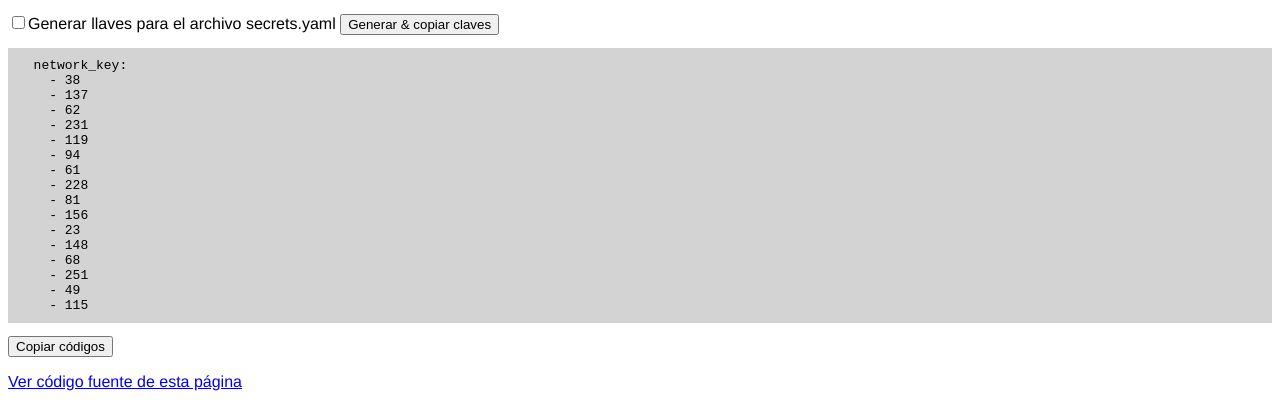
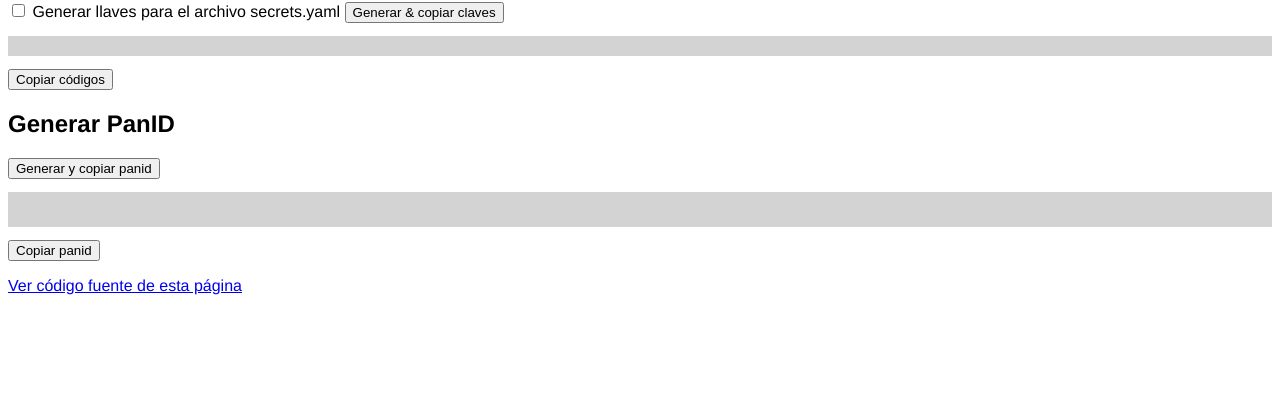
Before and after one commit to gtrabanco/zigbeekeysgenerator, a plain HTML site: page index.html in a window 1280 px wide. Shown: the part 423-830 px from the top of the page. After the commit the page ends 800 px from the top, so only its background shows below. Drawn offline with Linux system fonts and the light colour scheme.

Commit message:
Added panid

```diff
--- a/assets/main.js
+++ b/assets/main.js
@@ -36,14 +36,25 @@ function enteroAleatorio(minimo, maximo) {
     return Math.floor(Math.random() * (maximo - minimo + 1)) + minimo
 }
 
-function copiar_codigos() {
+function copiar(str) {
     const el = document.createElement('textarea')
-    el.value = document.getElementById('keys').innerHTML
-    el.setAttribute('readonly','')
-    document.body.appendChild(el);
-    el.select();
-    document.execCommand('copy');
-    document.body.removeChild(el);
+    el.value = str
+    el.setAttribute('readonly', '');
+    document.body.appendChild(el)
+        .select()
+        .execCommand('copy');
+    document.removeChild(el);
+}
+
+function generar_mostrar_panid() {
+    const panid = document.getElementById('#panid');
+    panid.innerHTML.value=enteroAleatorio(0, 65534);
+}
+
+function copiar_panid() {
+    const el = document.createElement('textarea')
+    const panid = document.getElementById('panidCode');
+    el.value
 }
 
 window.addEventListener("load", function() {
@@ -51,7 +62,16 @@ window.addEventListener("load", function() {
     let btnGen=document.getElementById('enviar')
     let btnCopy=document.getElementById('copy')
     btnGen.addEventListener('click', () => generarLlaveZigbee())
-    btnCopy.addEventListener('click', () => copiar_codigos())
+    btnCopy.addEventListener('click', () => copiar(document.getElementById('keys').innerHTML.value))
     secure.addEventListener('click', () => ver_keys())
+
+    let btnGenerarPanid = document.getElementById('generarPanid');
+    let btnCopiaPanid = document.getElementById('copiaPanid');
+
+    btnGenerarPanid.addEventListener('click', generar_mostrar_panid());
+    btnCopiaPanid.addEventListener('click', copiar(document.getElementById('panidCode').innerHTML.value))
+
+    //Start
     generarLlaveZigbee()
+    generar_mostrar_panid()
 })
--- a/index.html
+++ b/index.html
@@ -1,21 +1,30 @@
 <!DOCTYPE html>
 <html lang="es">
   <head>
-        <meta charset="UTF-8">
-        <meta name="viewport" content="width=device-width, initial-scale=1">
+    <meta charset="UTF-8" />
+    <meta name="viewport" content="width=device-width, initial-scale=1" />
     <title>Generador de claves Zigbee para Home Assistant</title>
-        <link rel="stylesheet" href="assets/style.css">
+    <link rel="stylesheet" href="assets/style.css" />
   </head>
 
   <body>
     <h1>Generador de claves Zigbee para Home Assistant</h1>
 
-        <p>Esta unidad genera de forma automática y al azar la clave de red para Zigbee con el formato necesario para Home Assistant.
-        Esta clave es sumamente importante y no cambiarla compromete la seguridad de tu sistema.</p>
+    <p>
+      Esta unidad genera de forma automática y al azar la clave de red para
+      Zigbee con el formato necesario para Home Assistant. Esta clave es
+      sumamente importante y no cambiarla compromete la seguridad de tu sistema.
+    </p>
 
     <i>LICENCIA: Atribución, no comercial, compartir igual 4.0 Internacional</i>
 
-        <p>Este script fue creado <a href="https://jsfiddle.net/8abvx6pc/">originalmente</a> por <a href="https://www.youtube.com/channel/UC61-AfFnspjffs71zmmn2Ig">Domótica fácil con Jota</a>. Siguelé!</p>
+    <p>
+      Este script fue creado
+      <a href="https://jsfiddle.net/8abvx6pc/">originalmente</a> por
+      <a href="https://www.youtube.com/channel/UC61-AfFnspjffs71zmmn2Ig"
+        >Domótica fácil con Jota</a
+      >. Siguelé!
+    </p>
 
     <table>
       <tr>
@@ -24,7 +33,13 @@
       </tr>
       <tr>
         <td width="30%"><strong>Autor(es)</strong></td>
-                <td>Jota de Domótica Fácil con Jota (twitter <a href="https://twitter.com/DomoJota"> @DomoJota</a>) | <a href="https://github.com/gtrabanco" target="_blank">Gabriel Trabanco</a></td>
+        <td>
+          Jota de Domótica Fácil con Jota (twitter
+          <a href="https://twitter.com/DomoJota"> @DomoJota</a>) |
+          <a href="https://github.com/gtrabanco" target="_blank"
+            >Gabriel Trabanco</a
+          >
+        </td>
       </tr>
       <tr>
         <td width="30%"><strong>Copyright</strong></td>
@@ -40,23 +55,52 @@
       </tr>
       <tr>
         <td width="30%"><strong>Enlace</strong></td>
-                <td><a href="https://www.youtube.com/c/domoticafacilconjota">https://www.youtube.com/c/domoticafacilconjota</a></td>
+        <td>
+          <a href="https://www.youtube.com/c/domoticafacilconjota"
+            >https://www.youtube.com/c/domoticafacilconjota</a
+          >
+        </td>
       </tr>
       <tr>
         <td width="30%"><strong>Código Fuente de esta página</strong></td>
-                <td><a href="https://github.com/gtrabanco/zigbeekeysgenerator" target="_blank">en GitHub</a></td>
+        <td>
+          <a
+            href="https://github.com/gtrabanco/zigbeekeysgenerator"
+            target="_blank"
+            >en GitHub</a
+          >
+        </td>
       </tr>
     </table>
 
-
+    <section>
         <h1>Haz clic en el botón "Generar clave"</h1>
-        <label><input type="checkbox" id="secure" value="secure">Generar llaves para el archivo secrets.yaml</label>
+        <label>
+            <input type="checkbox" id="secure" value="secure" />
+            Generar llaves para el archivo secrets.yaml
+          </label>
         <input type="button" value="Generar & copiar claves" id="enviar" />
 
         <pre id="keys"></pre>
-        <input type="button" id="copy" value="Copiar códigos">
+        <input type="button" id="copy" value="Copiar códigos" />
+    </section>
 
-        <p><a href="https://gist.github.com/gtrabanco/c021a2b5ff69c196b6f55b4b61fc6e07">Ver código fuente de esta página</a></p>
+    <section>
+        <h1>Generar PanID</h1>
+        <label>
+            <input type="button" value="Generar y copiar panid" id="generarPanid" />
+        </label>
+        <pre id="panidCode">
+        </pre>
+        <input type="button" id="copiaPanid" value="Copiar panid" />
+    </section>
+
+
+    <p>
+      <a href="https://gist.github.com/gtrabanco/c021a2b5ff69c196b6f55b4b61fc6e07">
+          Ver código fuente de esta página
+      </a>
+    </p>
 
     <script src="assets/main.js"></script>
   </body>
```
Lines whose indentation alone changed are shown as unchanged.
